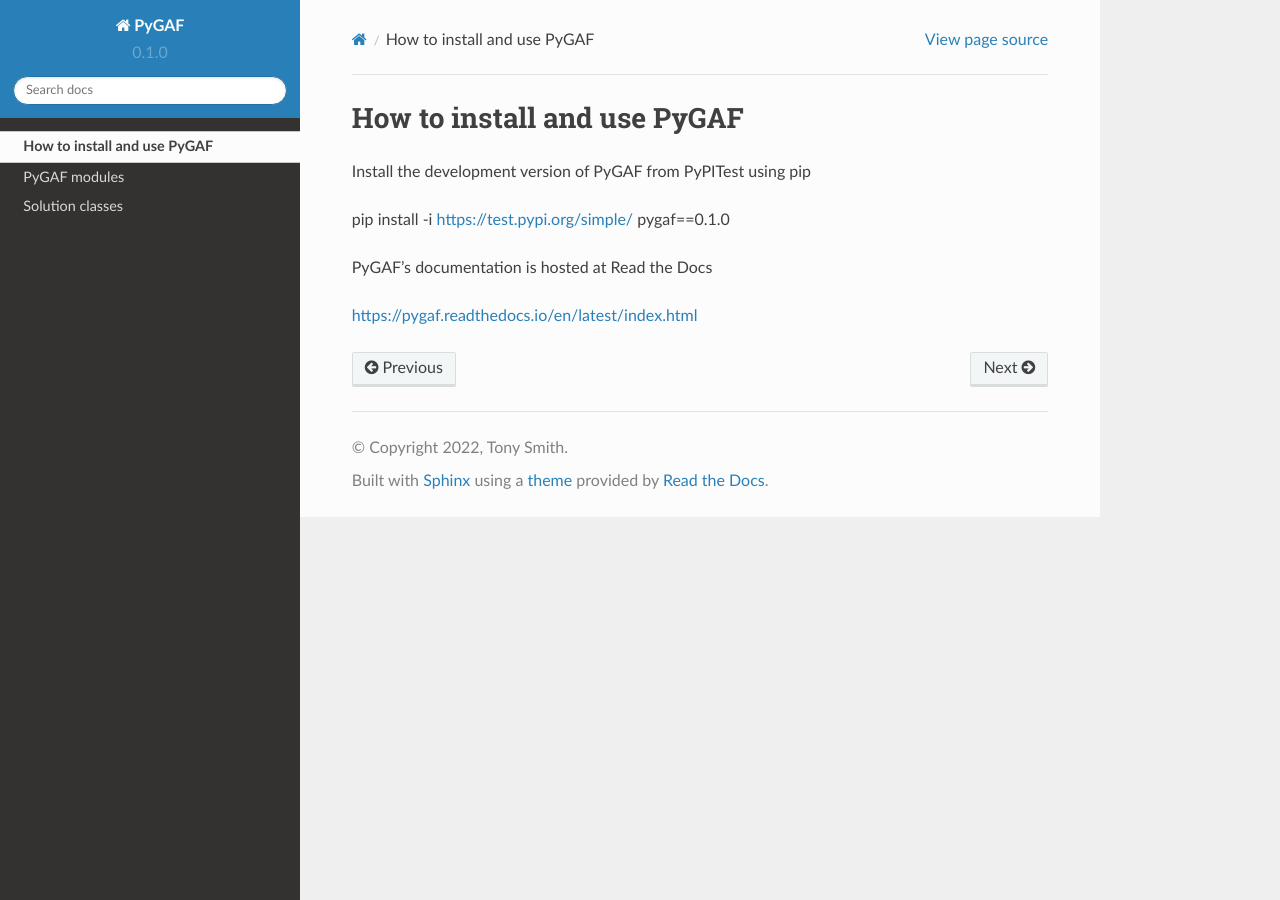
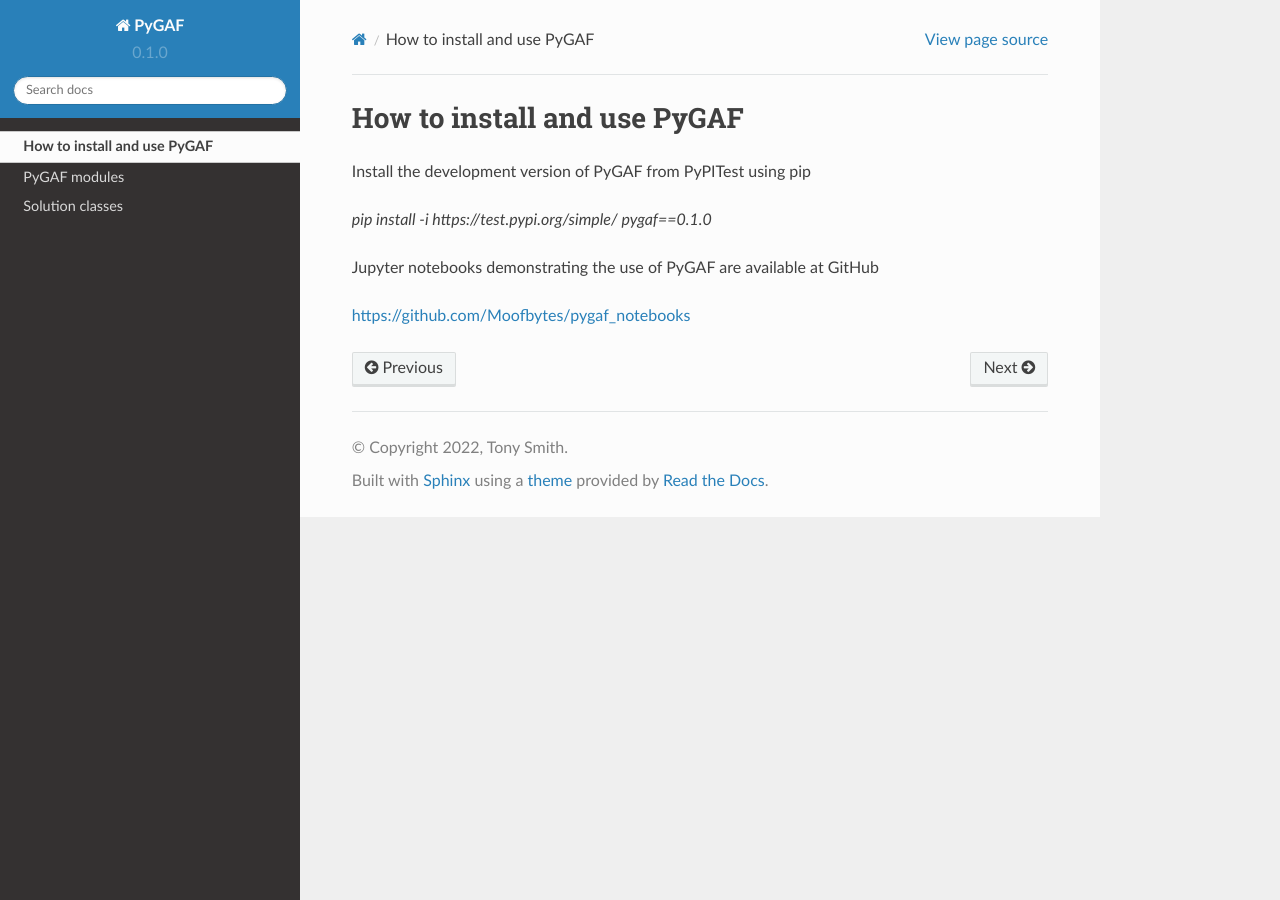
Before and after one commit to Moofbytes/PyGAF, a Sphinx documentation site: the page built from docs/usage.rst, in a window 1280 px wide. Built offline with Sphinx 7.4.7 and the Read the Docs theme 2.0.0, drawn with Linux system fonts in a browser that asks for light colours.

Commit message:
Update usage.rst

```diff
--- a/docs/usage.rst
+++ b/docs/usage.rst
@@ -3,8 +3,8 @@
 
 Install the development version of PyGAF from PyPITest using pip
 
-pip install -i https://test.pypi.org/simple/ pygaf==0.1.0
+`pip install -i https://test.pypi.org/simple/ pygaf==0.1.0`
 
-PyGAF's documentation is hosted at Read the Docs
+Jupyter notebooks demonstrating the use of PyGAF are available at GitHub
 
-https://pygaf.readthedocs.io/en/latest/index.html
+https://github.com/Moofbytes/pygaf_notebooks
```
